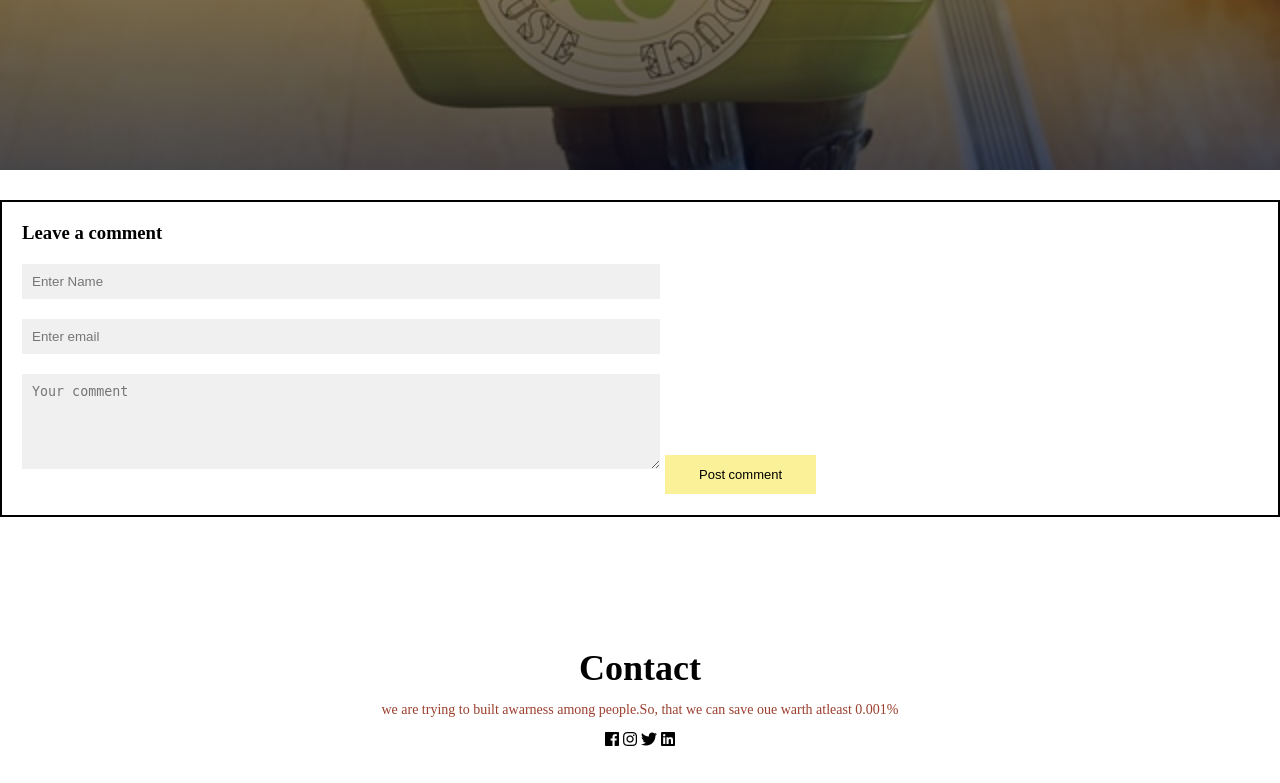
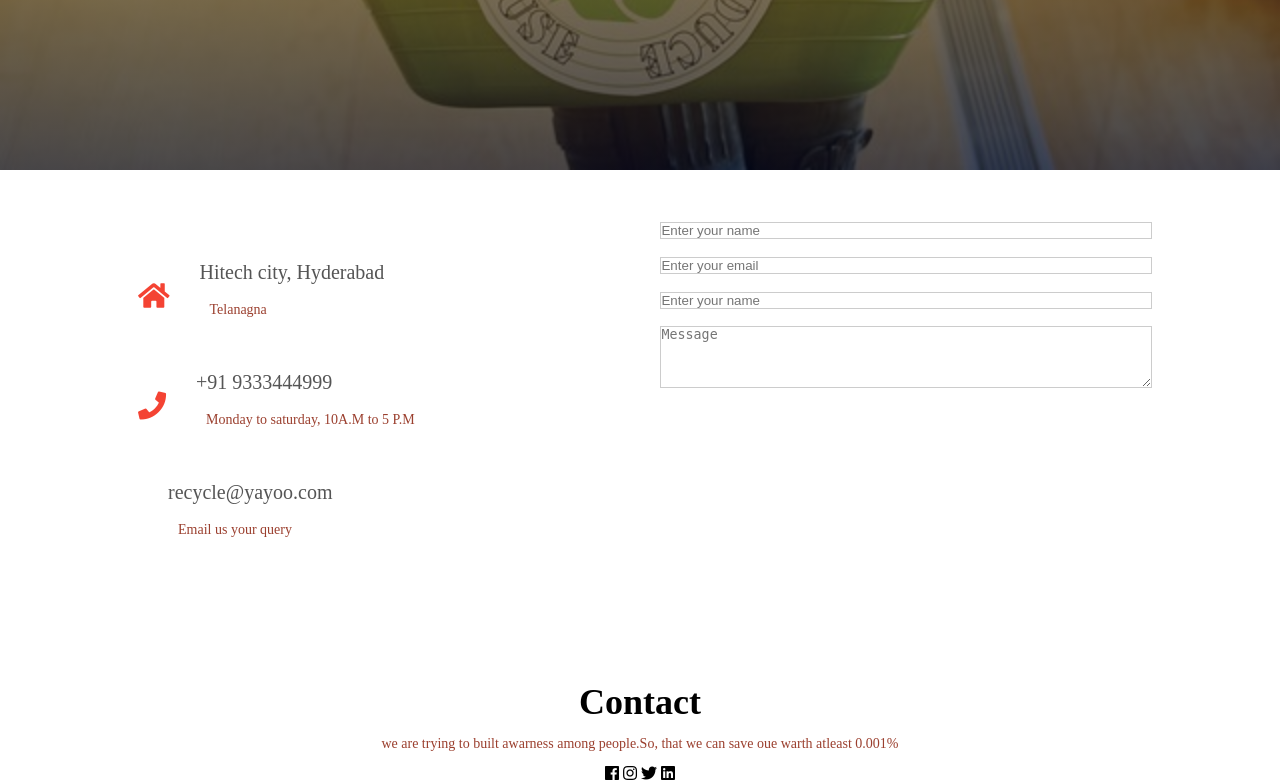
Before and after one commit to jeevana-priya/Recycleblog_Web, a Flask app: page /contact in a window 1280 px wide. Shown: the part 470-1253 px from the top of the page. Before the commit the page ends 1216 px from the top, so only its background shows below. Run offline with Flask 2, Linux system fonts and the light colour scheme; some libraries are stand-ins or nearby versions.

Commit message:
my first commit

```diff
--- a/static/CSS/style.css
+++ b/static/CSS/style.css
@@ -91,7 +91,7 @@ nav .fa{
         display:block;
     }
     .nav-links{
-        position: absolute;
+        position: fixed;
         background: #f44336;
         height:100vh;
         width: 150px;
@@ -268,37 +268,36 @@ h1{
 }
 
 /*------contact----*/
-.comment-box{
-    border: 2px solid;
-    margin:30px 0;
-    padding:10px 20px;
-
+.contact-us{
+    width: 80%;
+    margin: auto;
 }
-.comment-box h3{
-    text-align: left;
+.contact-col{
+    flex-basis: 48%;
+    margin-bottom: 30px;
 }
-.comment-form input,.comment-form textarea{
-    width: 50%;
-    padding: 10px;
-    margin:10px 0;
-    box-sizing: content-box;
-    border: none;
+.contact-col div{
+    display: flex;
+    align-items: center;
+    margin-top: 40px;
+}
+.contact-col div .fa{
+    font-size: 28px;
+    color:#f44333;
+    margin: 10px;
+    margin-right: 30px;
+}
+.contact-col div h4{
+    font-size: 20px;
+    color:#555;
+    font-weight: 400;
+    margin-bottom: 5px;
+}
+.contact-col input, .contact-col textarea{
+    width:100%;
+    padding: auto;
+    margin-bottom: 17px;
     outline: none;
-    background: #f0f0f0;
+    border: 1px solid #ccc;
+    box-sizing: border-box;
 }
-
-.hero-btn{
-    display: inline-block;
-    text-decoration: #f44333;
-    color: black;
-    border:1px solid rgb(255, 255, 255);
-    padding: 12px 34px;
-    font-size: 13px;
-    background: rgb(251, 241, 152);
-    position: relative;
-    cursor: pointer;
-
-}
-.comment-form button{
-    margin: 10px 0;
-}
--- a/templates/contact.html
+++ b/templates/contact.html
@@ -27,17 +27,34 @@
 
 
     </section>
-    <section>
-        <div class="comment-box">
-            <h3>Leave a comment</h3>
-            <form action="/" class="comment-form">
-                <input type="text" name="name" placeholder="Enter Name">
-                <input type="email" name="email" placeholder="Enter email">
-                <textarea rows='5' name="comment" placeholder="Your comment"></textarea>
-                <button type="submit" class="hero-btn red-btn">Post comment</button>
+    <section class="contact-us">
+        <div class="row">
+            <div class="contact-col">
+                <div><i class="fa fa-home"></i>
+                    <span><h4>Hitech city, Hyderabad</h4>
+                    <p>Telanagna</p></span>
+                </div>
+                <div><i class="fa fa-phone" aria-hidden="true"></i>
+                    <span><h4>+91 9333444999</h4>
+                    <p>Monday to saturday, 10A.M to 5 P.M</p></span>
+                </div>
+                <div><i class="fa fa-envelope-o"></i>
+                    <span><h4>recycle@yayoo.com</h4>
+                    <p>Email us your query</p></span>
+                </div>
 
+            </div>
+        <div class="contact-col">
+            <form action="">
+                <input type="text" placeholder="Enter your name" required>
+                <input type="email" placeholder="Enter your email" required>
+                <input type="text" placeholder="Enter your name" required>
+                <textarea rows="4" placeholder="Message" required></textarea>
+                <button type="submit" class="hero-btn red-btn"Send Message></button>
+            </form>
 
-            </form>
+        </div>
+
         </div>
         </section>
     <!------footer--------->
```
